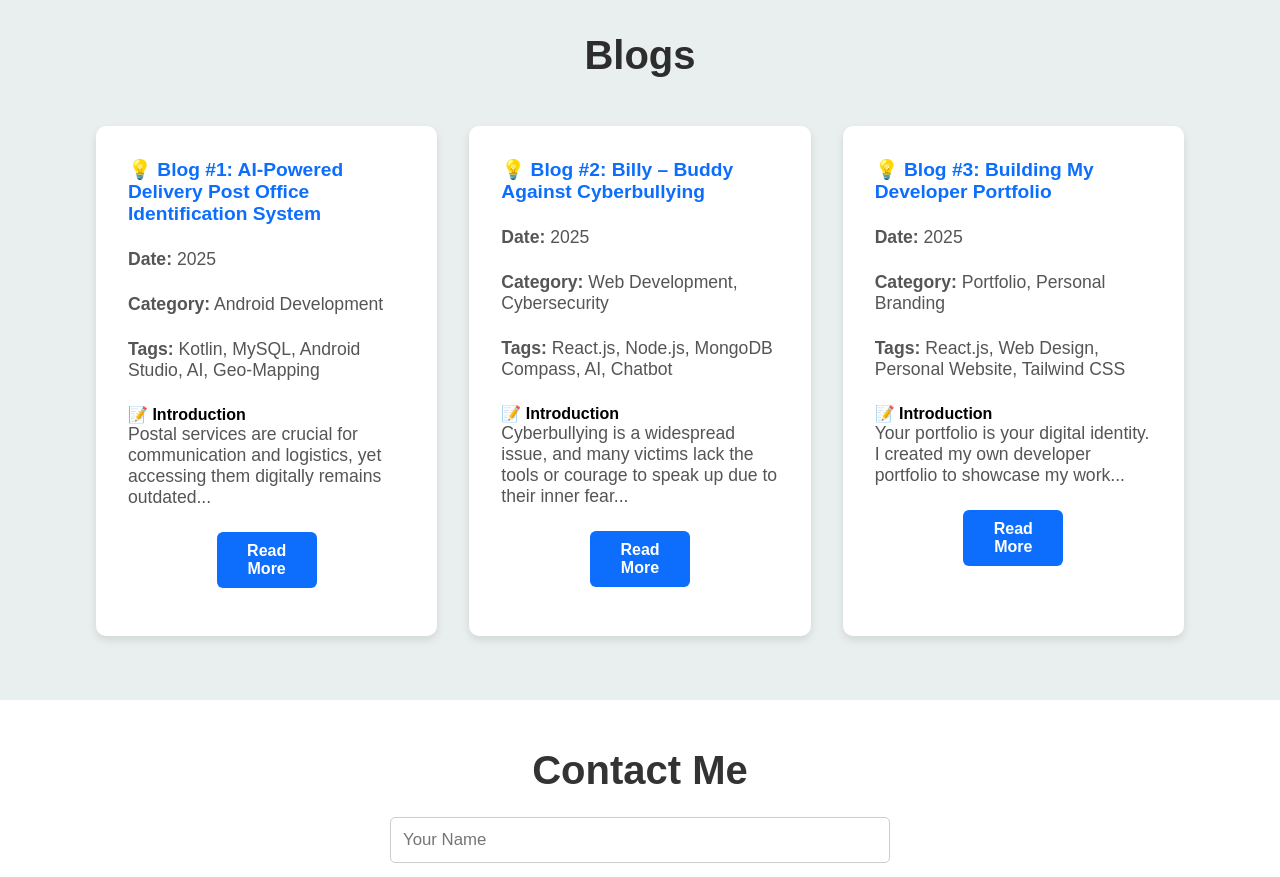
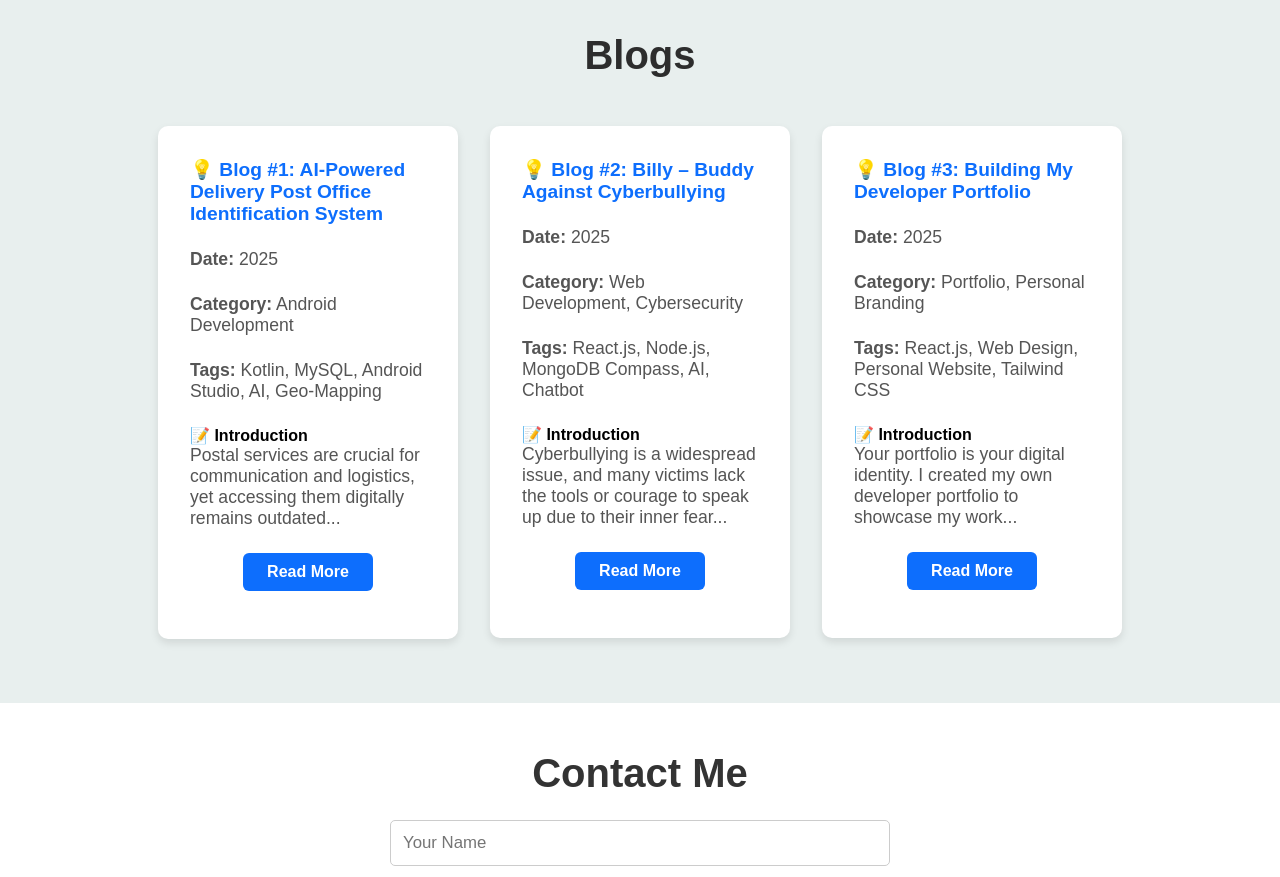
Before and after one commit to GuruPrasadAnanthaneni/MyPortfolio, a React (Create React App) app: page / in a window 1280 px wide. Shown: the part 3800-4677 px from the top of the page. Built offline with nearby package versions, Linux system fonts and the light colour scheme.

Commit message:
updated blog button

```diff
--- a/src/components/Blog.css
+++ b/src/components/Blog.css
@@ -15,6 +15,7 @@
     display: flex;
     flex-wrap: wrap;
     justify-content: center;
+    align-items: flex-start; /* allows cards to grow independently */
     gap: 2rem;
   }
 
@@ -25,37 +26,9 @@
     text-align: left;
     box-shadow: 0 4px 8px rgba(0, 0, 0, 0.1);
     transition: transform 0.3s ease;
-    flex: 1 1 300px;
-    max-width: 370px;
+    width: 300px;
+    max-width: 100%;
   }
-
-
-  /* .blogs-container {
-    display: flex;
-    flex-direction: row;
-    flex-wrap: nowrap;
-    overflow-x: auto;
-    gap: 1.5rem;
-    justify-content: center;
-    padding-bottom: 1rem;
-    scroll-snap-type: x mandatory;
-  }
-
-  .blog-card {
-    min-width: 370px;
-    max-width: 370px;
-    flex: 0 0 auto;
-    scroll-snap-align: start;
-    background-color: #fff;
-    border-radius: 10px;
-    padding: 2rem;
-    text-align: left;
-    box-shadow: 0 4px 8px rgba(0, 0, 0, 0.1);
-    transition: transform 0.3s ease, max-height 0.5s ease;
-    overflow: hidden;
-    max-height: 400px;
-  } */
-
 
   .blog-card:hover {
     transform: translateY(-5px);
@@ -69,6 +42,7 @@
   }
 
   .read-more-btn {
+    width: 130px;
     margin-top: 1rem;
     background-color: #0d6efd;
     color: #fff;
@@ -126,7 +100,7 @@
     }
 
     .blog-card {
-      flex: 1 1 45%;
+      width: 100%;
       max-width: 340px;
       padding: 1.8rem;
     }
--- a/src/components/Blog.jsx
+++ b/src/components/Blog.jsx
@@ -51,7 +51,11 @@ const Blog = () => {
       <h2>Blogs</h2>
       <div className="blogs-container">
         {blogData.map((blog, index) => (
-            <div key={index} className={`blog-card ${expandedIndex === index ? 'expanded' : ''}`}>
+          <div
+            key={index}
+            className={`blog-card ${expandedIndex === index ? 'expanded' : ''}`}
+            style={expandedIndex === index ? { alignSelf: 'flex-start' } : {}}
+          >
             <h3>{blog.title}</h3>
             <p><strong>Date:</strong> {blog.date}</p>
             <p><strong>Category:</strong> {blog.category}</p>
```
Also changed, not shown: public/manifest.json.
